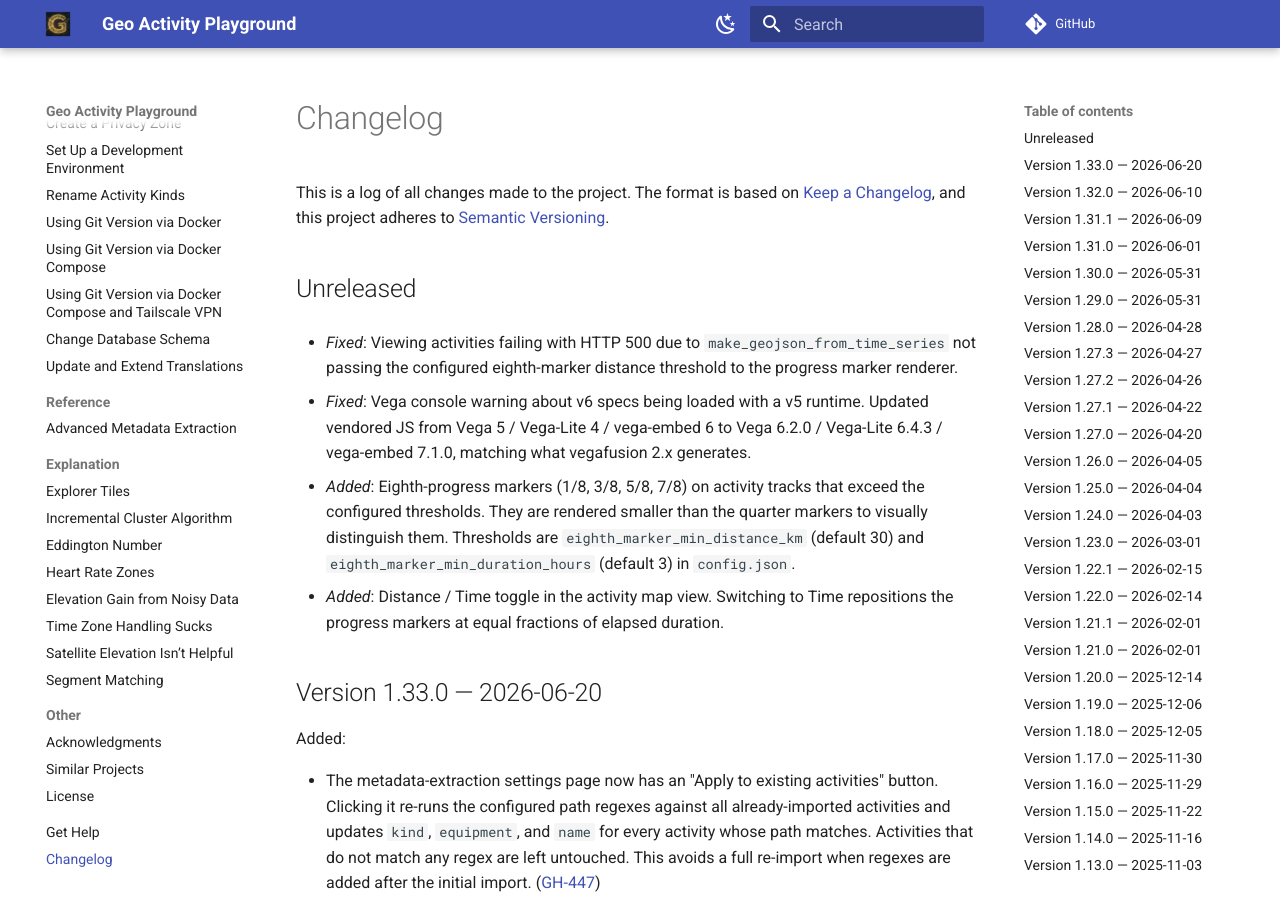
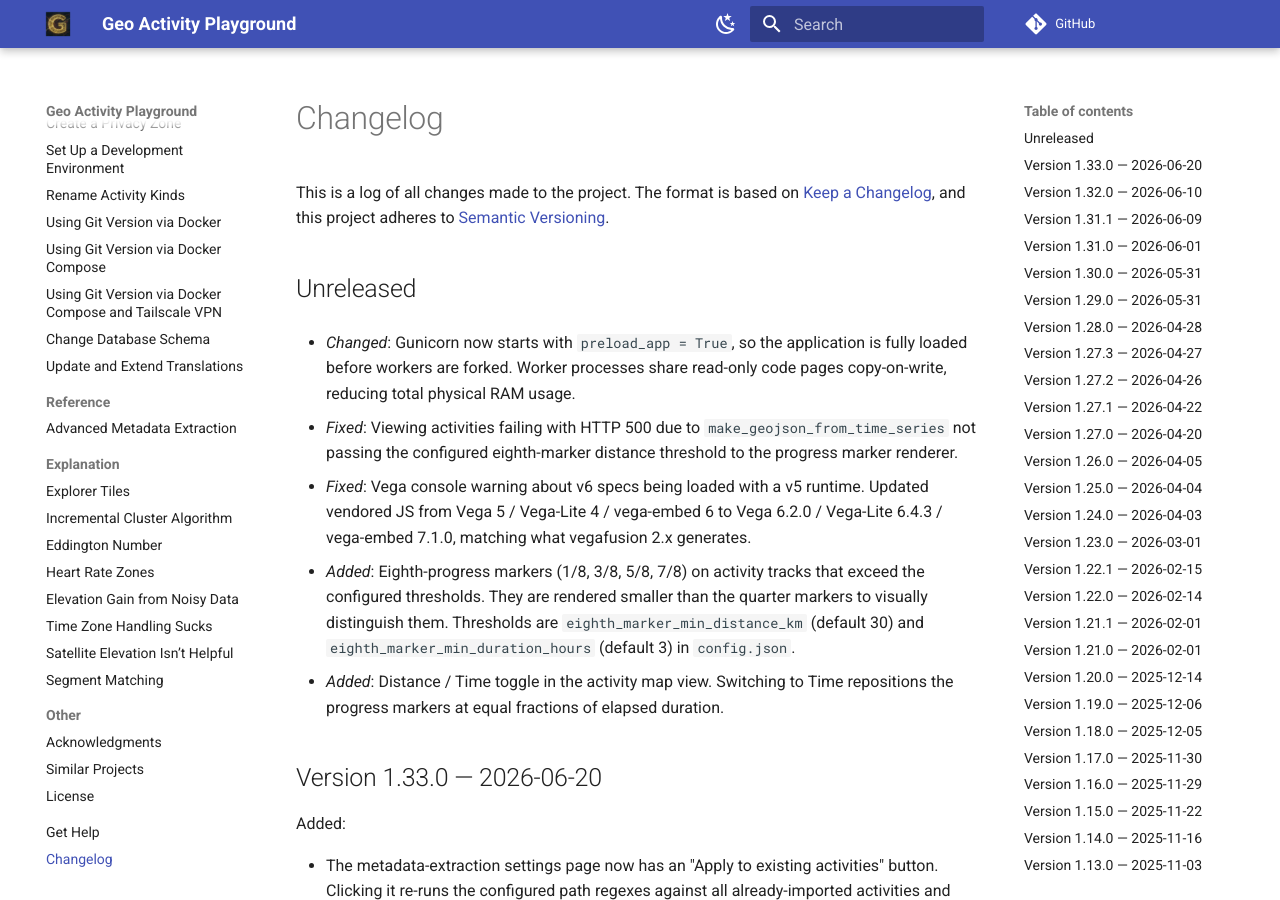
Before and after one commit to martin-ueding/geo-activity-playground, an MkDocs documentation site: the page built from docs/changelog.md, in a window 1280 px wide and 900 px high. Built offline with MkDocs 1.6.1 and Material for MkDocs 9.7.7, drawn with Linux system fonts in a browser that asks for light colours; comment, search, counter and statistics services are not loaded.

Commit message:
docs: changelog entry for gunicorn preload_app

```diff
--- a/docs/changelog.md
+++ b/docs/changelog.md
@@ -16,6 +16,8 @@ Types of changes
 <!-- next version below this line -->
 
 ## Unreleased
+
+- *Changed*: Gunicorn now starts with `preload_app = True`, so the application is fully loaded before workers are forked. Worker processes share read-only code pages copy-on-write, reducing total physical RAM usage.
 
 - *Fixed*: Viewing activities failing with HTTP 500 due to `make_geojson_from_time_series` not passing the configured eighth-marker distance threshold to the progress marker renderer.
 
```
